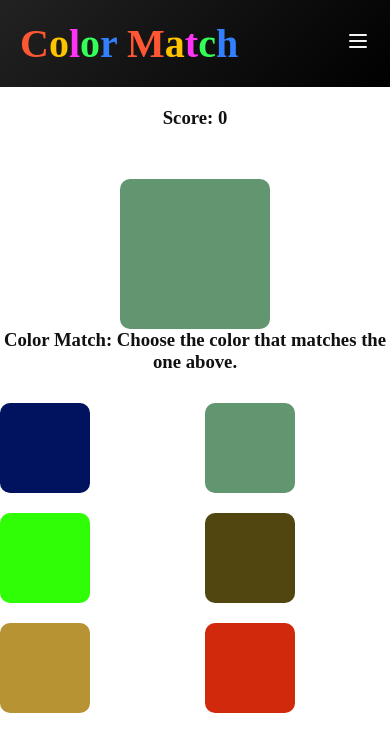
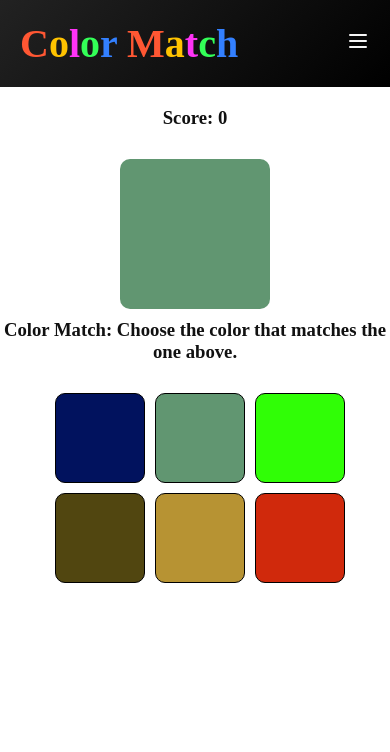
Before and after one commit to Oghenerevo/colorGame, a React (Vite) app: page / in a window 390 px wide. Shown: the top 752 px of the page. Built offline with nearby package versions, Linux system fonts and the light colour scheme.

Commit message:
fix: margin fixes and responsiveness

```diff
--- a/src/App.css
+++ b/src/App.css
@@ -97,12 +97,13 @@ h1 span {
 }
 
 .game-board {
-  margin-block-start: 30px;
+  margin-block-start: 10px;
   color: #111;
 }
 
 .game-board h3 {
   text-align: center;
+  margin-block-start: 10px;
 }
 
 .target-color {
@@ -110,7 +111,6 @@ h1 span {
   width: 180px;
   height: 180px;
   border-radius: 10px;
-  background-color: gold;
 }
 
 .options {
@@ -127,16 +127,11 @@ h1 span {
   }
 }
 
-@media (max-width: 400px) {
-  .options {
-    grid-template-columns: repeat(2, 1fr);
-  }
-}
 
 .option-color {
   width: 120px;
   height: 120px;
-  border: solid transparent;
+  border: 1px solid black;
   border-radius: 10px;
   cursor: pointer;
   position: relative;
@@ -213,11 +208,18 @@ h1 span {
   .hamburger {
     display: block;
   }
+
+  .options {
+    gap: 15px;
+    width: min(100%, 400px);
+  }
 }
 
-@media screen and (max-width: 402px) {
+@media screen and (max-width: 440px) {
   .options {
     margin: 30px auto;
+    gap: 10px;
+    width: min(100%, 280px);
   }
 
   .option-color {
```
